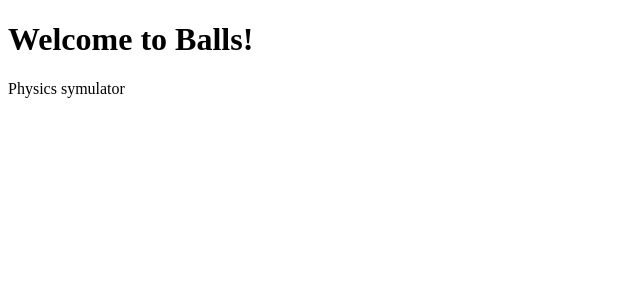
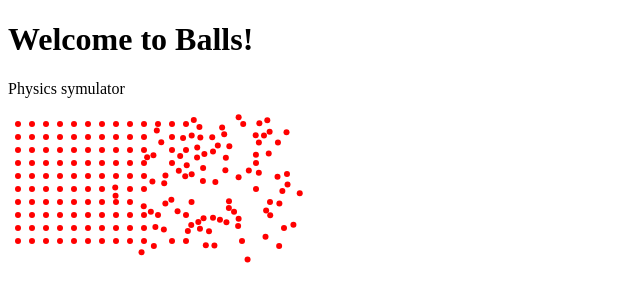
Before and after one commit to khaschuluu/balls, a plain HTML site: page index.html in a window 1280 px wide. Shown: the whole page, without its empty margins (0-640 px from the left). Drawn offline with Linux system fonts and the light colour scheme.

Commit message:
2d elastic collision

```diff
--- a/index.html
+++ b/index.html
@@ -6,40 +6,108 @@
     <body>
         <h1>Welcome to Balls!</h1>
         <p>Physics symulator</p>
-        <canvas></canvas>
+        <canvas id="canvas"></canvas>
         <script>
-            const canvas = document.querySelector("canvas");
+            const canvas = document.getElementById("canvas");
             const ctx = canvas.getContext("2d");
-
-            const obj = {
-                x: [0, 0],
-                v: [1, 1],
-                m: 10,
-                c: "blue",
-                draw: () => {
-                    ctx.fillStyle = this.c;
-                    ctx.arc(this.x[0], this.x[1], this.m, 0, 2*Math.PI);
+            let obj = {
+                loc: [0, 0],
+                v: [0, 0],
+                r: 3,
+                color: "red",
+                draw: function() {
+                    ctx.fillStyle = this.color;
+                    ctx.beginPath();
+                    ctx.arc(this.loc[0], this.loc[1], this.r, 0, 2 * Math.PI);
                     ctx.fill();
                 },
-                update: () => {
-                    this.x = vadd(this.x, this.v);
+                update: function() {
+                    if (this.loc[0] < this.r || this.loc[0] > canvas.width - this.r) {
+                        this.v[0] *= -1;
+                    }
+                    if (this.loc[1] < this.r || this.loc[1] > canvas.height - this.r) {
+                        this.v[1] *= -1;
+                    }
+                    this.loc = add(this.loc, this.v);
+                },
+            };
+
+            let objs = [];
+            let row = 20;
+            let col = 10;
+
+            for (let i = 0; i < row; i=i+1) {
+                for (let l = 0; l < col; l=l+1) {
+                    objs.push({
+                        __proto__: obj,
+                        loc: [
+                            // Math.random() * canvas.width,
+                            // Math.random() * canvas.height,
+                            10 + i * (canvas.width - 20)/row,
+                            10 + l * (canvas.height - 20)/col,
+                        ],
+                    });
                 }
             }
 
-            const draw = () => {
-                ctx.clearRect(0, 0, canvas.width, canvas.height);
-                obj.draw();
-                obj.update();
-                window.requestAnimationFrame();
-                draw();
+            objs[objs.length-1].v = [-1, -1];
+
+            function update() {
+                for (let i = 0; i < objs.length-1; i=i+1) {
+                    for (let l = i+1; l < objs.length; l=l+1) {
+                        const reloc = subtract(objs[l].loc, objs[i].loc);
+                        const d = (reloc[0]**2 + reloc[1]**2)**(1/2);
+                        if (d < objs[i].r + objs[l].r) {
+                            const normal = scalar_multiply(1/d, reloc);
+                            const relv = subtract(objs[i].v, objs[l].v);
+                            const dotProduct = dot(relv, normal);
+
+                            const relF = scalar_multiply(dotProduct, normal);
+                            objs[i].v = add(subtract(relv, relF), objs[l].v);
+                            objs[l].v = add(relF, objs[l].v);
+                        }
+                    }
+                }
+
+                objs.forEach((obj) => obj.update());
+            }
+
+            function draw() {
+                ctx.globalCompositeOperation = "destination-over";
+                ctx.clearRect(0, 0, 300, 300); // clear canvas
+
+                objs.forEach((obj) => obj.draw());
+
+                update();
+                window.requestAnimationFrame(draw);
             }
 
             draw();
 
-            const vadd = (v, u) => [
-                v[0] + u[0],
-                v[1] + u[1],
-            ];
+            // a and b must be vector
+            function add(a, b) {
+                return [
+                    a[0] + b[0],
+                    a[1] + b[1],
+                ];
+            }
+
+            // a is scalar, b is vector
+            function scalar_multiply(a, b) {
+                return [
+                    a * b[0],
+                    a * b[1],
+                ]
+            }
+
+            // a and b are both vectors
+            function subtract(a, b) {
+                return add(a, scalar_multiply(-1, b));
+            }
+
+            function dot(a, b) {
+                return a[0] * b[0] + a[1] * b[1];
+            }
         </script>
     </body>
 </html>
```
